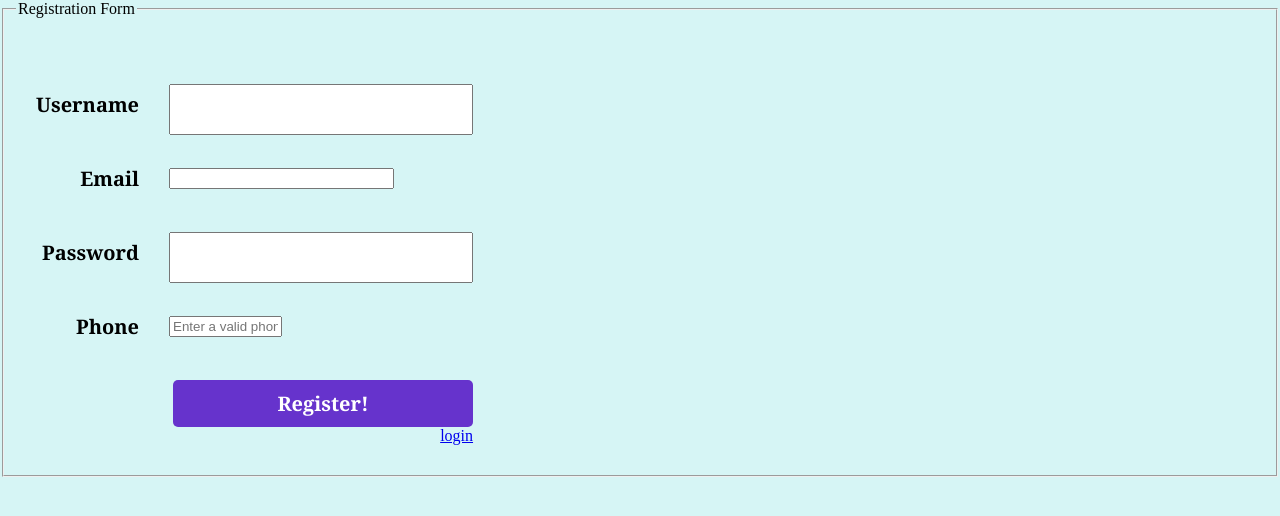
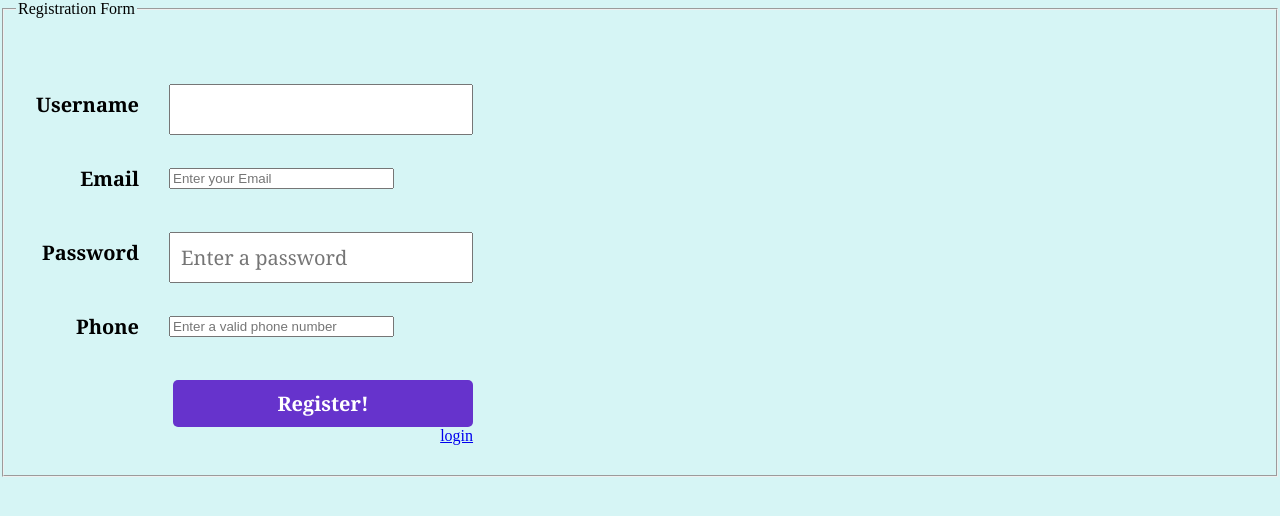
Before and after one commit to ibrahimRGU/week5, a PHP site: page /register.php in a window 1280 px wide. Shown: the top 516 px of the page. Run offline with PHP 8.4, Linux system fonts and the light colour scheme; data that the repository does not hold is empty.

Commit message:
Update register.php

```diff
--- a/register.php
+++ b/register.php
@@ -35,7 +35,7 @@
 							</div>
 					</td>
 					<td>
-							<input name="email" type="email" class="input" size="25" required />
+							<input name="email" type="email" class="input" placeholder="Enter your Email" size="25" required />
 					</td>
 				</tr>
 				<tr>
@@ -45,7 +45,7 @@
 							</div>
 					</td>
 					<td>
-							<input name="password" type="password" class="input" size="25" required />
+							<input name="password" type="password" class="input" placeholder="Enter a password" size="25" required />
 					</td>
 				</tr>
 				<tr>
@@ -55,7 +55,7 @@
 							</div>
 					</td>
 					<td>
-							<input type="tel" name="usrtel" class="input" placeholder="Enter a valid phone number" pattern="[0-9]{10}"  size="11" required />
+							<input type="tel" name="usrtel" class="input" placeholder="Enter a valid phone number" pattern="[0-9]{10}"  size="25" required />
 					</td>
 				</tr>
 				<tr>
```
